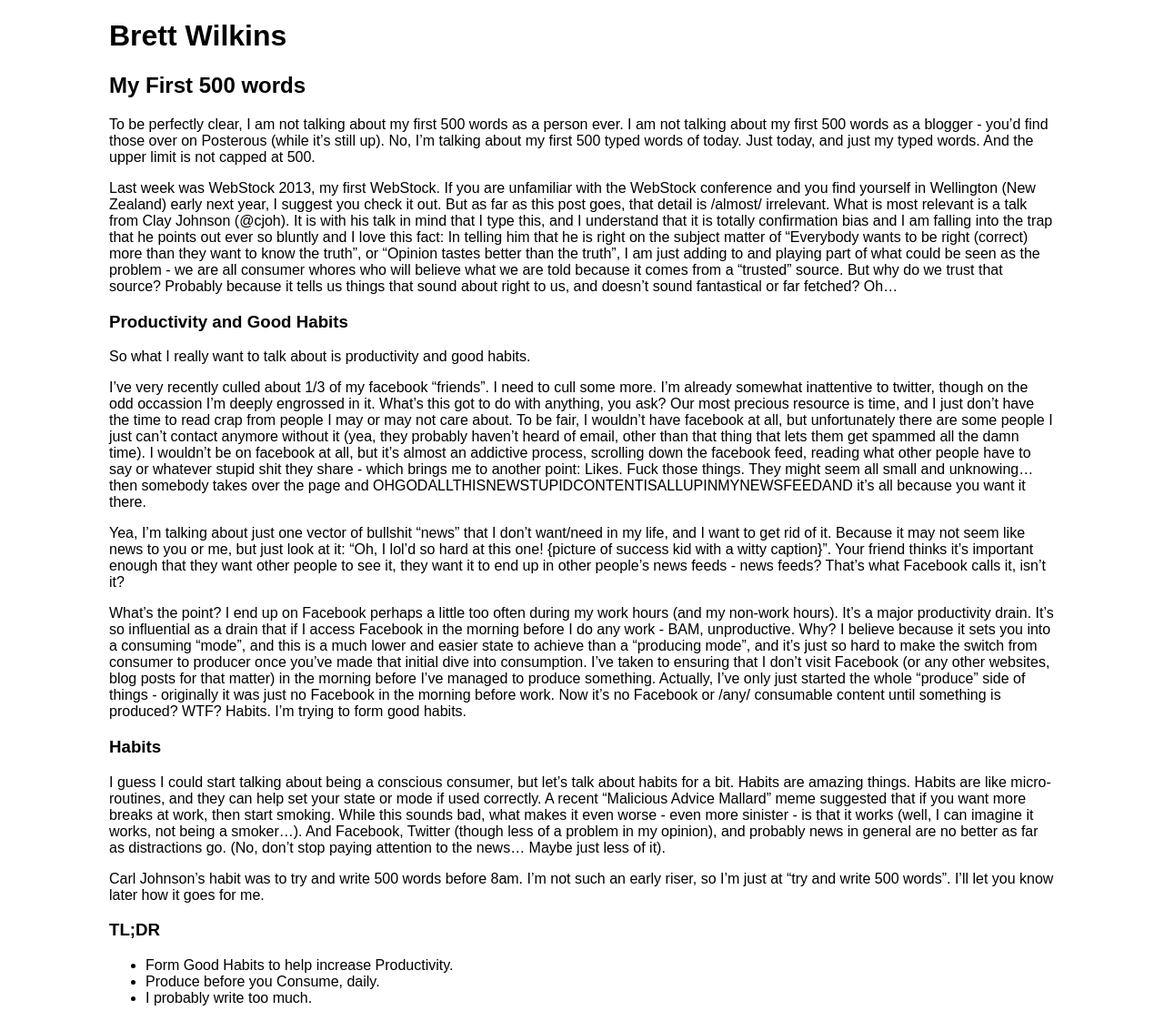
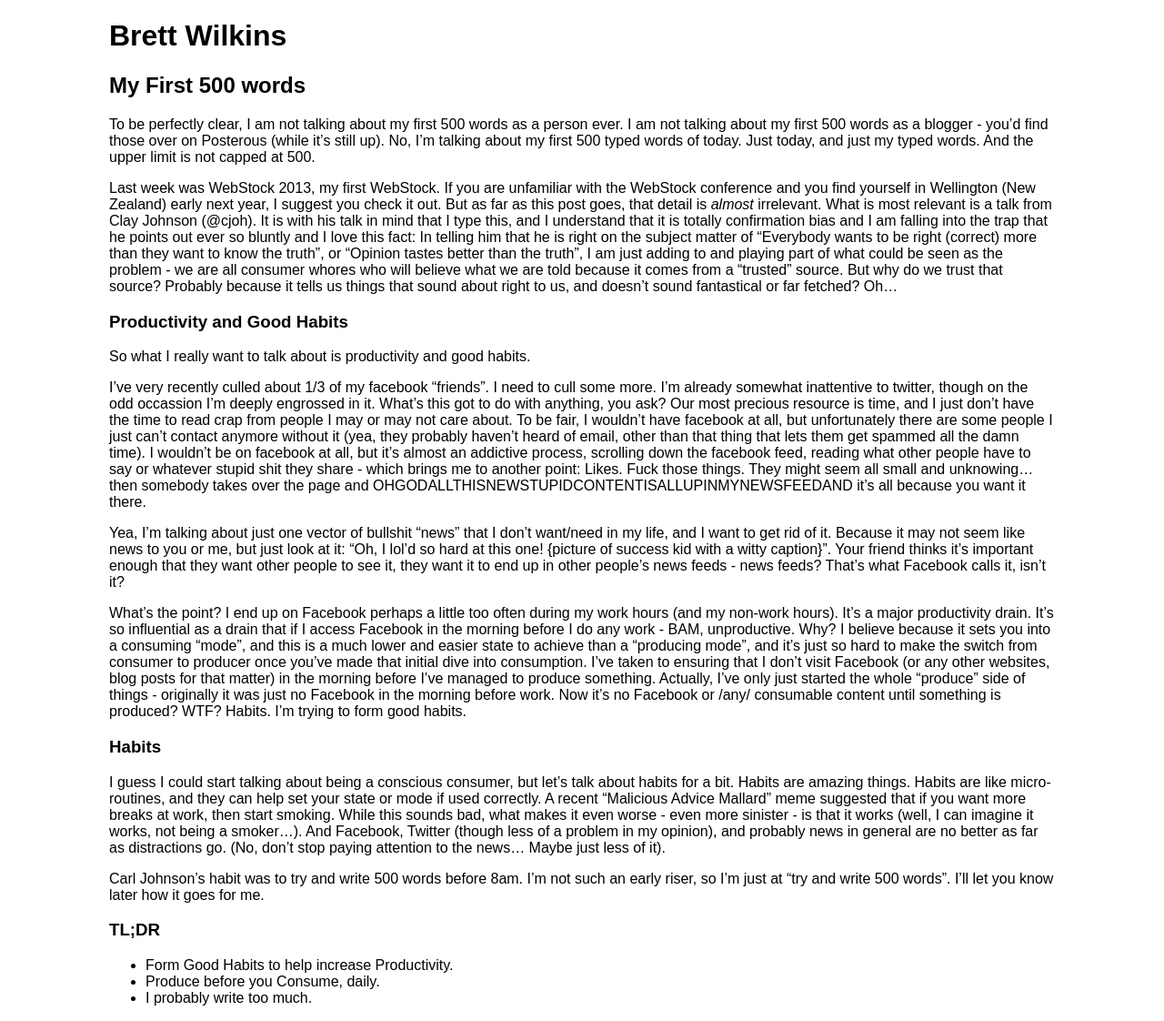
Before and after one commit to bwilkins/bwilkins.github.com, a Jekyll site: the page built from _posts/2013-02-20-my-first-500-words.md, in a window 1280 px wide. Shown: the whole page at 91% size. Built offline with Jekyll 4.4.1, drawn with Linux system fonts in a browser that asks for light colours.

Commit message:
Updating formatting

```diff
--- a/_posts/2013-02-20-my-first-500-words.md
+++ b/_posts/2013-02-20-my-first-500-words.md
@@ -9,7 +9,7 @@ To be perfectly clear, I am not talking about my first 500 words as a person eve
 No, I'm talking about my first 500 typed words of today. Just today, and just my typed words. And the upper limit is not capped at 500.
 
 Last week was WebStock 2013, my first WebStock. If you are unfamiliar with the WebStock conference and you find yourself in Wellington (New Zealand) early next year, I suggest you check it out.
-But as far as this post goes, that detail is /almost/ irrelevant. What is most relevant is a talk from Clay Johnson (@cjoh). It is with his talk in mind that I type this, and I understand that it is totally confirmation bias and I am falling into the trap that he points out ever so bluntly and I love this fact: In telling him that he is right on the subject matter of "Everybody wants to be right (correct) more than they want to know the truth", or "Opinion tastes better than the truth", I am just adding to and playing part of what could be seen as the problem - we are all consumer whores who will believe what we are told because it comes from a "trusted" source. But why do we trust that source? Probably because it tells us things that sound about right to us, and doesn't sound fantastical or far fetched? Oh...
+But as far as this post goes, that detail is *almost* irrelevant. What is most relevant is a talk from Clay Johnson (@cjoh). It is with his talk in mind that I type this, and I understand that it is totally confirmation bias and I am falling into the trap that he points out ever so bluntly and I love this fact: In telling him that he is right on the subject matter of "Everybody wants to be right (correct) more than they want to know the truth", or "Opinion tastes better than the truth", I am just adding to and playing part of what could be seen as the problem - we are all consumer whores who will believe what we are told because it comes from a "trusted" source. But why do we trust that source? Probably because it tells us things that sound about right to us, and doesn't sound fantastical or far fetched? Oh...
 
 ### Productivity and Good Habits
 
```
